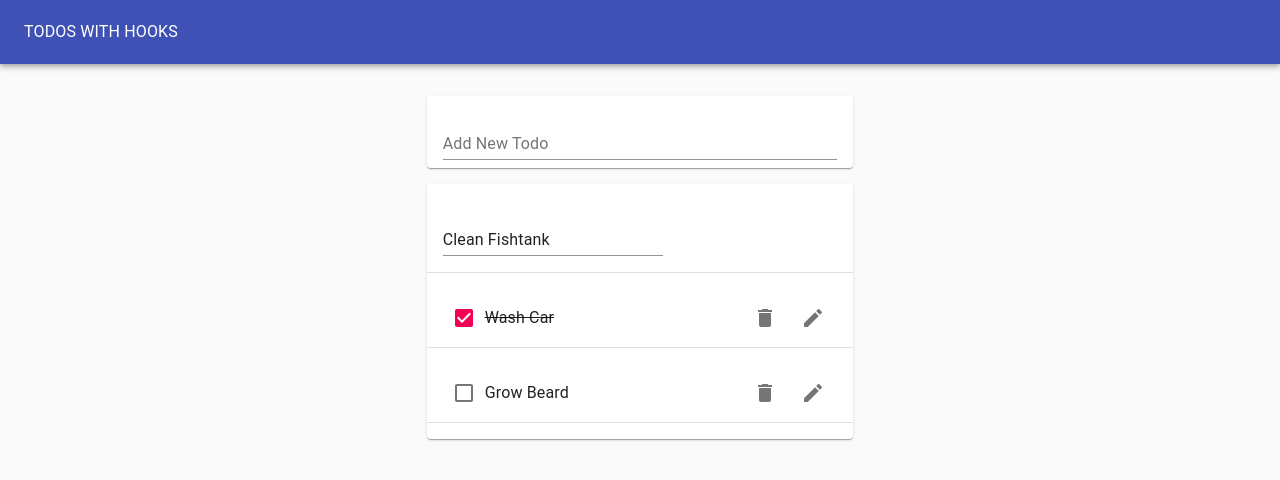
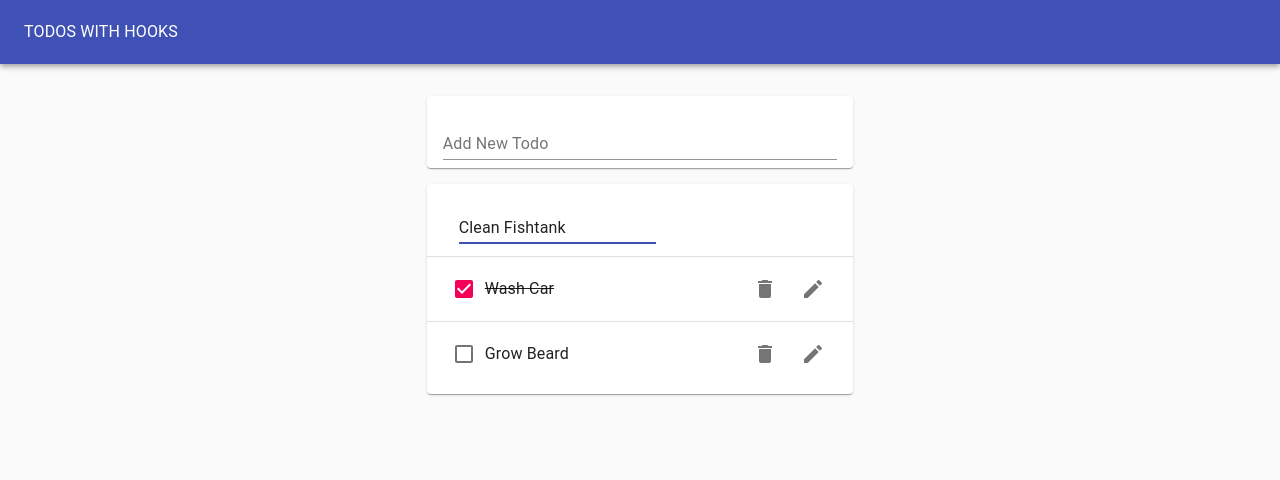
Before and after one commit to fsanchezvilela/hooksTodoAppExercise, a React (Create React App) app: page / in a window 1280 px wide. Both pictures are taken after a click on the button 813 px from the left and 229 px from the top of the page. Shown: the top 480 px of the page. Built offline with nearby package versions, Linux system fonts and the light colour scheme.

Commit message:
Small style tweaks

```diff
--- a/src/EditTodoForm.js
+++ b/src/EditTodoForm.js
@@ -12,12 +12,14 @@
         reset();
         toggleEditForm();
       }}
+      style={{ marginLeft: "1rem", width:"50%"}}
     >
       <TextField
         margin="normal"
         value={value}
         onChange={handleChange}
         fullWidth
+        autoFocus
       />
     </form>
   );
--- a/src/Todo.js
+++ b/src/Todo.js
@@ -13,7 +13,7 @@
 const Todo = ({ task, completed, removeTodo, id, toggleTodo, editTodo }) => {
   const [isEditing, toggle] = useToggleState(false);
   return (
-    <ListItem>
+    <ListItem style={{ height:"64px" }}>
       {isEditing ? (
         <EditTodoForm
           editTodo={editTodo}
--- a/src/TodoList.js
+++ b/src/TodoList.js
@@ -6,8 +6,8 @@
   return (
     <Paper>
       <List>
-        {todos.map((todo) => (
-          <List>
+        {todos.map((todo,index) => (
+          <>
             <Todo
               task={todo.task}
               key={todo.id}
@@ -17,8 +17,8 @@
               editTodo={editTodo}
               id={todo.id}
             />
-            <Divider />
-          </List>
+            {index < todos.length - 1 && <Divider /> }
+          </>
         ))}
       </List>
     </Paper>
```
